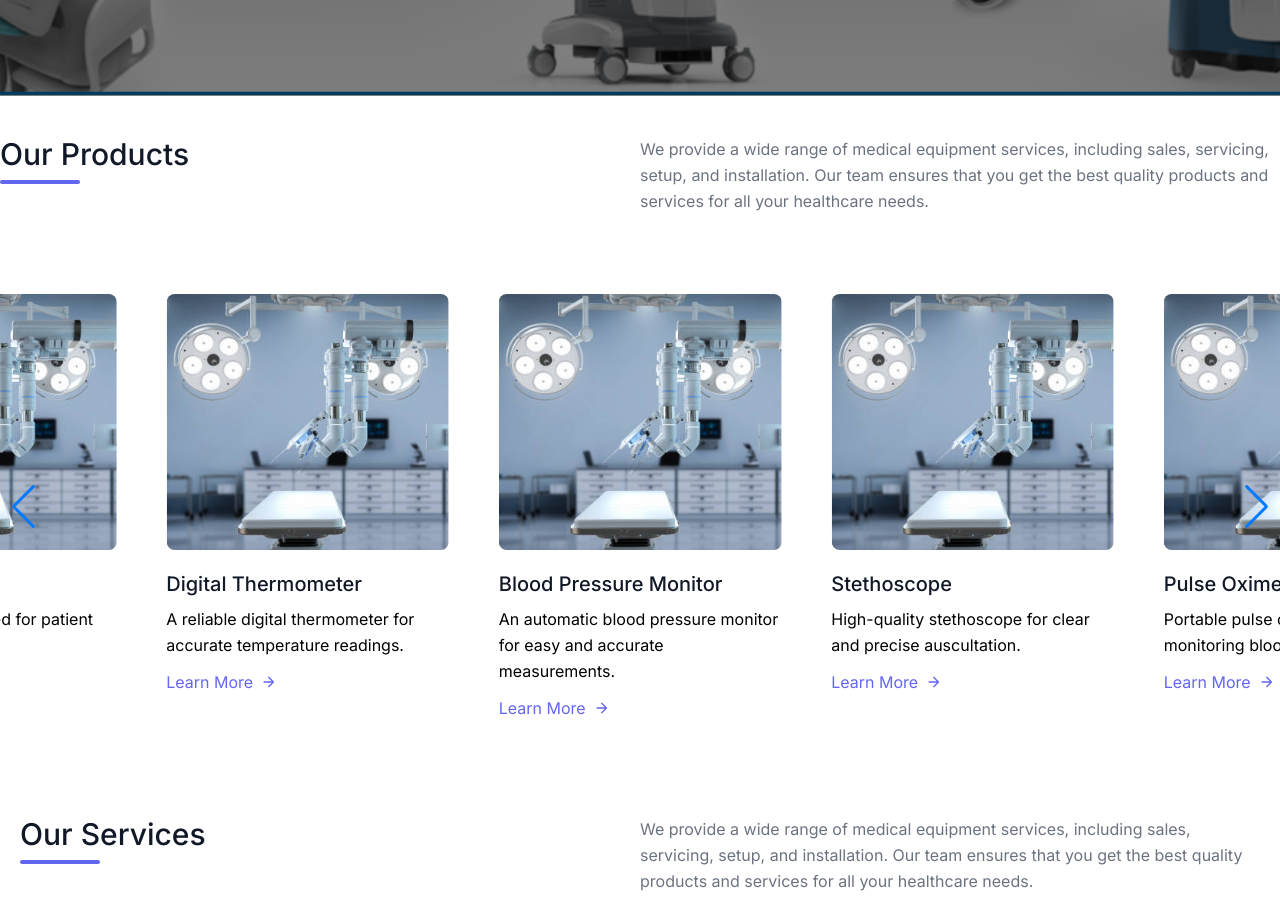
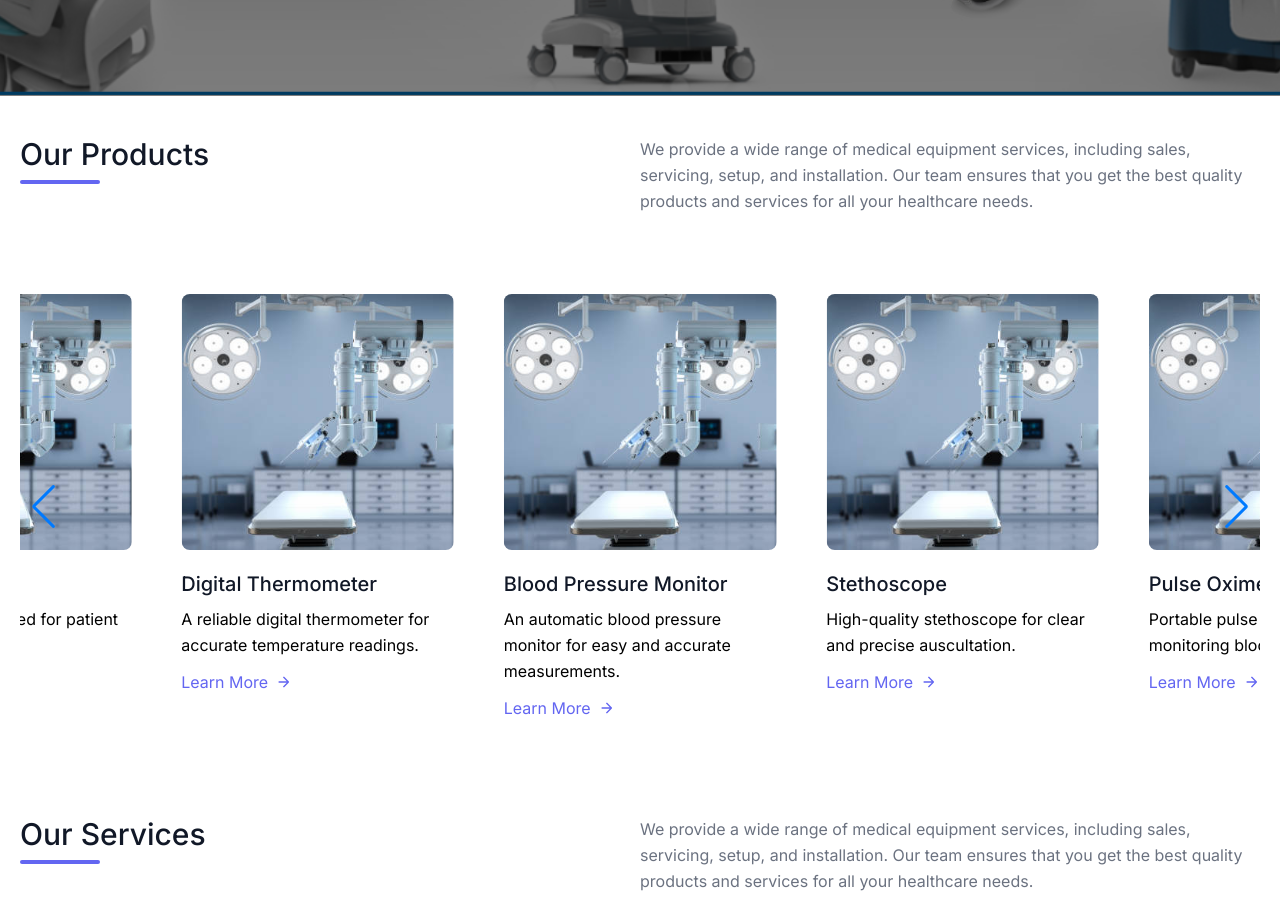
Before and after one commit to Mahedi-Hasan10/mediServiceCare, a Next.js app: page / in a window 1280 px wide. Shown: the part 400-1317 px from the top of the page. Built offline with nearby package versions, Linux system fonts and the light colour scheme.

Commit message:
some issue updated

```diff
--- a/app/components/footerTop.jsx
+++ b/app/components/footerTop.jsx
@@ -6,7 +6,7 @@ const ContactSection = () => {
   return (
     <div className="bg-gray-100 text-gray-600 body-font">
       <div className="container px-5 py-24 mx-auto flex lg:flex-row flex-col ">
-        <div className="flex flex-col w-1/2 mb-12 text-center">
+        <div className="flex flex-col lg:w-1/2 mb-12 text-center">
           <img src="/logo.png" alt="logo" className="mx-auto w-16 h-10 mb-2" />
           <h1 className="sm:text-3xl text-2xl font-medium title-font mb-4 text-gray-900">
             Medi Service Care
@@ -16,7 +16,7 @@ const ContactSection = () => {
             limited company in operation since 1985.
           </p>
         </div>
-        <div className="w-1/2">
+        <div className="lg:w-1/2">
           <div className="p-4 w-full">
             <h2 className="title-font font-medium text-gray-900 tracking-widest text-sm mb-3">
               Contact Us
--- a/app/components/home/homeProducts.jsx
+++ b/app/components/home/homeProducts.jsx
@@ -73,7 +73,7 @@ const products = [
 
 const HomeProductList = () => {
   return (
-    <div className="container mx-auto product mt-10">
+    <div className="container mx-auto product mt-10 px-5">
       <div className="flex flex-wrap w-full mb-20">
         <div className="lg:w-1/2 w-full mb-6 lg:mb-0">
           <h1 className="sm:text-3xl text-2xl font-medium title-font mb-2 text-gray-900">
```
